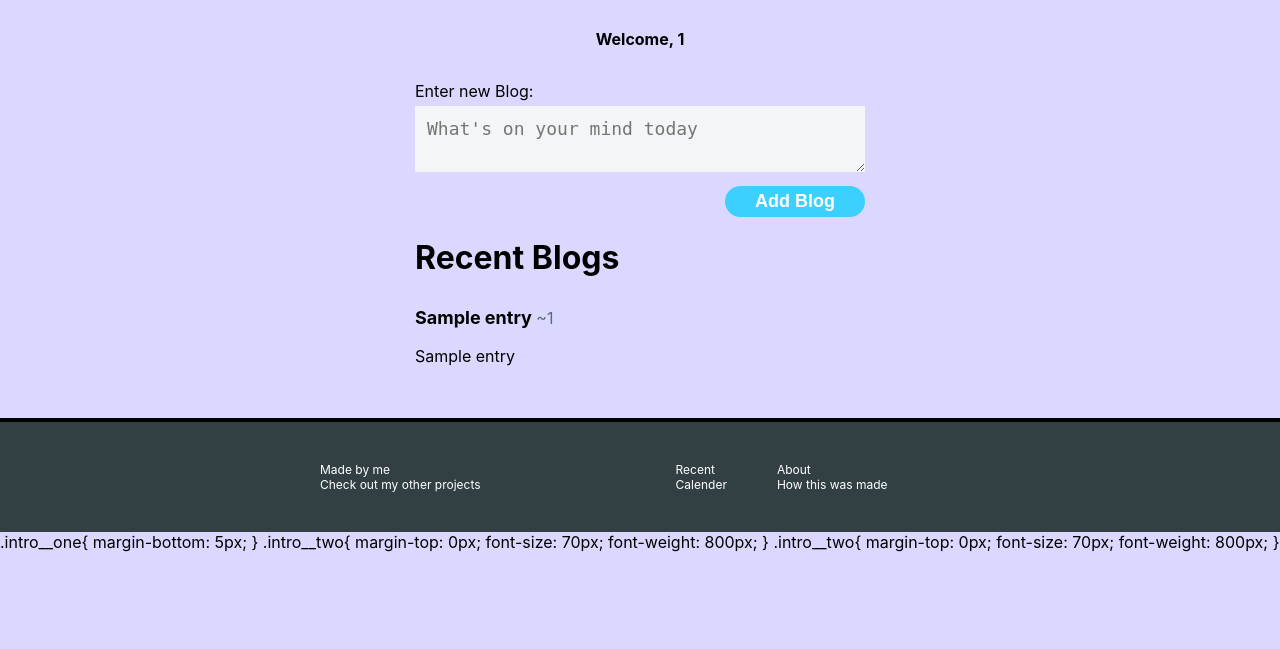
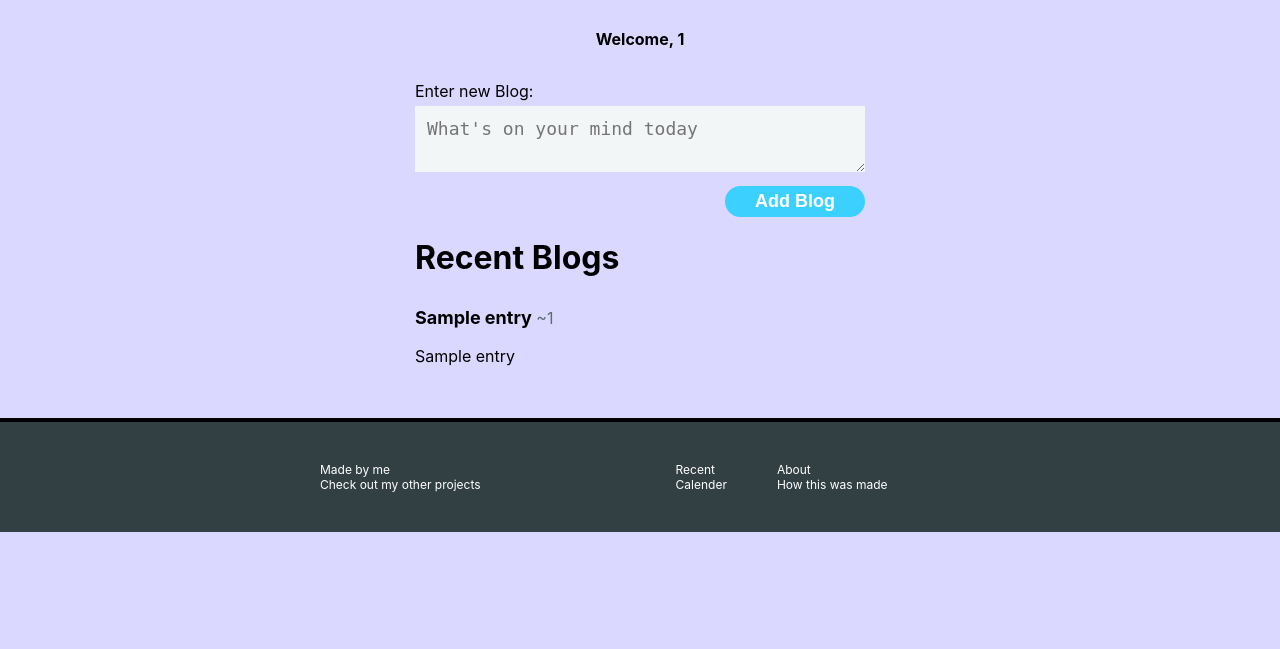
Before and after one commit to rj00114/BLOG-FLASK, a Flask app: template templates/blog.html in a window 1280 px wide. Shown: the part 151-800 px from the top of the page. Run offline with Flask 2, Linux system fonts and the light colour scheme; the template is opened without the code that fills it: most values are stand-ins (such as "Sample title", 1, 10 or a date in 2020).

Commit message:
Update blog.html

```diff
--- a/templates/blog.html
+++ b/templates/blog.html
@@ -67,19 +67,3 @@
 
 </body>
 </html>
-
-.intro__one{
-    margin-bottom: 5px;
-}
-
-.intro__two{
-    margin-top: 0px;
-    font-size: 70px;
-    font-weight: 800px;
- }
-
-.intro__two{
-    margin-top: 0px;
-    font-size: 70px;
-    font-weight: 800px;
- }
```
